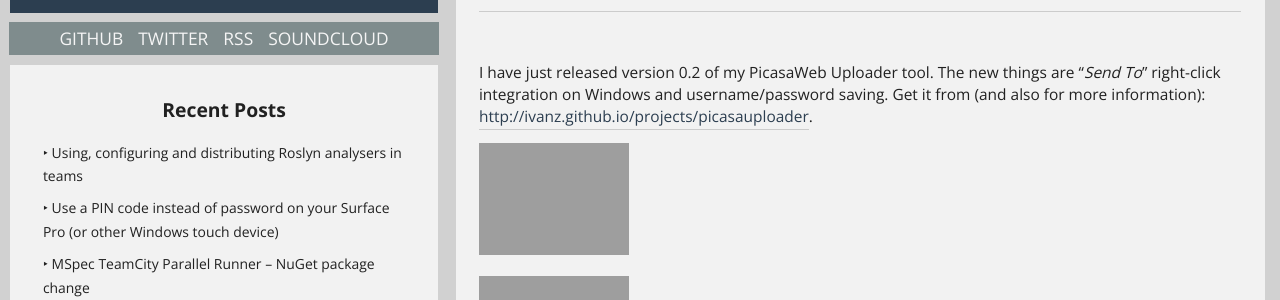
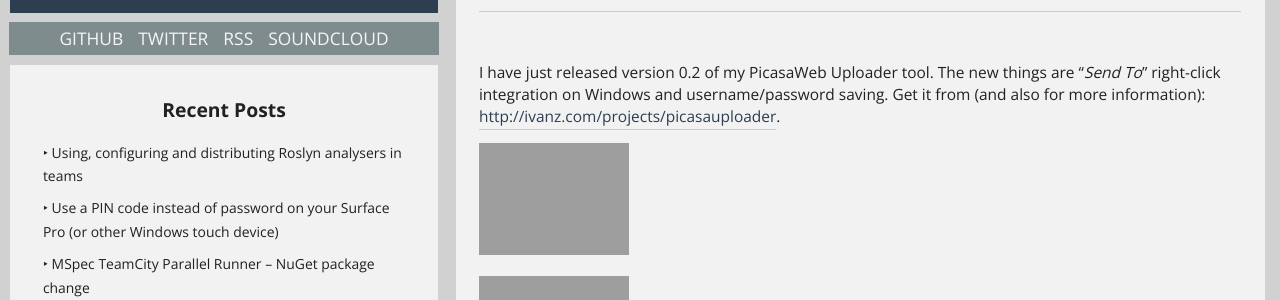
Before and after one commit to ivanz/ivanz.github.io, a Jekyll site: the page built from _posts/2009-05-15-picasauploader-02-a-simple-upload-tool-for-picasaweb.md, in a window 1280 px wide. Shown: the part 121-421 px from the top of the page. Built offline with Jekyll 4.4.1, drawn with Linux system fonts in a browser that asks for light colours; Markdown is read by kramdown in place of the engine named in the settings; comment, search, counter and statistics services are not loaded; part of the change alters nothing that is shown.

Commit message:
Fix the site url

```diff
--- a/_config.yml
+++ b/_config.yml
@@ -1,6 +1,6 @@
 # General
 name: Ivan Zlatev
-url: http://ivanz.github.io
+url: http://ivanz.com
 
 highlighter: pygments
 safe: true
```
